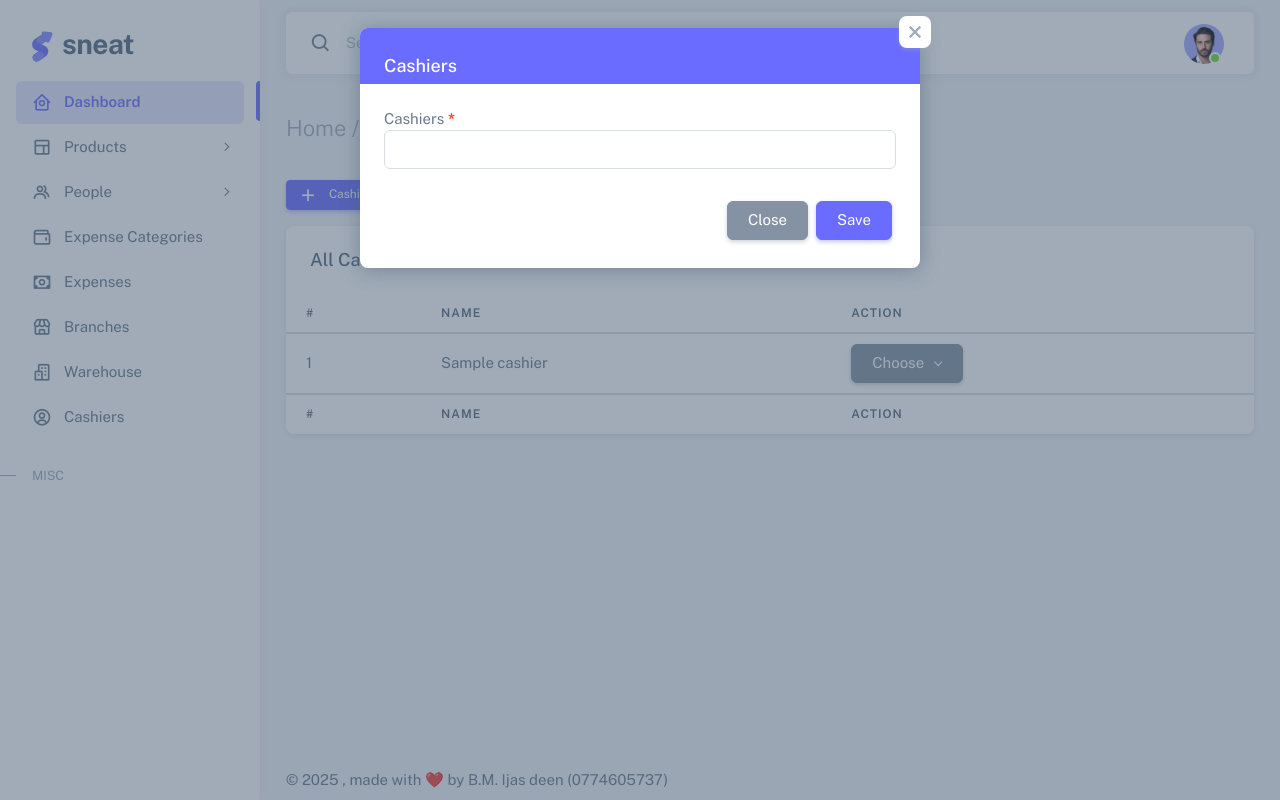
After one commit to Ijasdeen/possystem, a PHP site: page /cashiers.php in a window 1280 px wide, after a click on "Cashiers". The commit adds this page. Run offline with PHP 8.4, Linux system fonts and the light colour scheme; the visitor is signed in with stand-in values (Sample User, id 1); tables that the repository leaves empty or names only in its code hold one stand-in row (values such as "Sample post"); some libraries are stand-ins or nearby versions.

Commit message:
Updated section.

```diff
--- a/action.php
+++ b/action.php
@@ -135,7 +135,98 @@ if (isset($_POST['deleteWarehouse'])) {
         echo "0"; // Invalid ID
     }
 }
-
+ if (isset($_POST['deleteCashiersection'])) {
+    $myid = $_POST['myid'];
+
+    // Use a prepared statement to avoid SQL injection
+    $stmt = $connection->prepare("DELETE FROM cashiers WHERE id = ?");
+    $stmt->bind_param("i", $myid); // "i" denotes integer type
+    $stmt->execute();
+
+    echo ($stmt->affected_rows > 0) ? 1 : 0;
+
+    $stmt->close();
+}
+
+
+
+
+ if(isset($_POST['showOffCashier'])){
+    $query = "SELECT * FROM cashiers";
+    $result = mysqli_query($connection,$query);
+    $index =0;
+    if($result){
+        if(mysqli_num_rows($result) >0 ){
+              while($row = mysqli_fetch_assoc($result)){
+                ?>
+                <tr>
+                    <td>
+                        <?php echo ++$index?>
+                    </td>
+                    <td>
+                        <?php echo $row['name']?>
+                    </td>
+                    <td>
+                        <div class="dropdown">
+  <button class="btn btn-secondary dropdown-toggle" type="button" id="dropdownMenuButton1" data-bs-toggle="dropdown" aria-expanded="false">
+    Choose
+  </button>
+  <ul class="dropdown-menu" aria-labelledby="dropdownMenuButton1">
+    <li><a class="dropdown-item editCashiersection" myid="<?php echo $row['id']?>" name="<?php echo $row['name']?>" href="#"><i class="menu-icon tf-icons bx bx-edit"></i>&nbsp;Edit</a></li>
+    <li><a class="dropdown-item deleteCashier" myid="<?php echo $row['id']?>" href="#"><i class="menu-icon tf-icons bx bx-trash"></i>&nbsp;Delete</a></li>
+
+  </ul>
+</div>
+
+                    </td>
+                </tr>
+                <?php
+              }
+        }
+        else {
+            ?>
+              <tr>
+                <td>
+                    <span class="text text-danger fw-bold">No cashier found</span>
+                </td>
+              </tr>
+            <?php
+        }
+    }
+    else {
+        echo mysqli_error($connection);
+    }
+ }
+
+ if (isset($_POST['saveName'])) {
+    $name = ucfirst(trim($_POST['name']));
+
+
+    $stmt = $connection->prepare("SELECT id FROM cashiers WHERE name = ?");
+    $stmt->bind_param("s", $name);
+    $stmt->execute();
+    $stmt->store_result();
+
+    if ($stmt->num_rows > 0) {
+        echo 12; // Name already exists
+        exit;
+    } else {
+        // Insert new name
+        $insert = $connection->prepare("INSERT INTO cashiers (name) VALUES (?)");
+        $insert->bind_param("s", $name);
+        $insert->execute();
+
+        if ($insert->affected_rows > 0) {
+          echo 1;
+        } else {
+            echo "Insert failed";
+        }
+
+        $insert->close();
+    }
+
+    $stmt->close();
+}
 
 
 if (isset($_POST['updateBranch'])) {
--- /dev/null
+++ b/cashiers.php
@@ -0,0 +1,209 @@
+<?php
+require_once('layouts/header.php')
+?>
+
+<div class="content-wrapper">
+
+            <div class="modal fade" id="addCategoryModal" tabindex="-1" aria-labelledby="addCategoryModalLabel" aria-hidden="true">
+                <div class="modal-dialog">
+                    <div class="modal-content">
+                        <div class="modal-header bg-primary">
+                            <h5 class="modal-title text-white" id="addCategoryModalLabel">Cashiers</h5>
+                            <button type="button" class="btn-close" data-bs-dismiss="modal" aria-label="Close"></button>
+                        </div>
+                        <form id="saveCashiers">
+                            <div class="modal-body">
+
+                              <div class="form-group">
+                                <label for="">Cashiers <span class="text text-danger fw-bold">*</span></label>
+                                <input type="text" required class="form-control" id="name">
+                              </div>
+
+                            </div>
+                            <div class="modal-footer">
+                                <button type="button" class="btn btn-secondary" data-bs-dismiss="modal">Close</button>
+                                <button type="submit" class="btn btn-primary">Save</button>
+                            </div>
+                        </form>
+                    </div>
+                </div>
+            </div>
+
+
+             <div class="modal fade" id="editCashiermodal" tabindex="-1" aria-labelledby="addCategoryModalLabel" aria-hidden="true">
+                <div class="modal-dialog">
+                    <div class="modal-content">
+                        <div class="modal-header bg-primary">
+                            <h5 class="modal-title text-white" id="addCategoryModalLabel">Cashiers</h5>
+                            <button type="button" class="btn-close" data-bs-dismiss="modal" aria-label="Close"></button>
+                        </div>
+                        <form id="updateCashiermodal">
+                            <div class="modal-body">
+                               <div class="form-group">
+                                <label for="">Cashiers <span class="text text-danger fw-bold">*</span></label>
+                                <input type="text" required class="form-control" id="uname">
+                              </div>
+                             </div>
+                            <div class="modal-footer">
+                                <button type="button" class="btn btn-secondary" data-bs-dismiss="modal">Close</button>
+                                <button type="submit" class="btn btn-primary">Save</button>
+                            </div>
+                        </form>
+                    </div>
+                </div>
+            </div>
+
+
+                        <div class="modal fade" id="brancheditModalsection" tabindex="-1" aria-labelledby="addCategoryModalLabel" aria-hidden="true">
+                <div class="modal-dialog">
+                    <div class="modal-content">
+                        <div class="modal-header bg-primary">
+                            <h5 class="modal-title text-white" id="addCategoryModalLabel">Warehouses</h5>
+                            <button type="button" class="btn-close" data-bs-dismiss="modal" aria-label="Close"></button>
+                        </div>
+                        <form id="updateBranches">
+                            <div class="modal-body">
+
+                              <div class="form-group">
+                                <label for="">Name <span class="text text-danger fw-bold">*</span></label>
+                                <input type="text" required class="form-control" id="uname">
+                              </div>
+
+                                <div class="form-group">
+                                <label for="">Address</label>
+                                <input type="text"  class="form-control" id="uaddress">
+                              </div>
+                                <div class="form-group">
+                                <label for="">Mobile</label>
+                                <input type="tel"  class="form-control" id="umobile">
+                              </div>
+
+                               <div class="form-group">
+                                <label for="">Landline</label>
+                                <input type="tel"  class="form-control" id="ulandline">
+                              </div>
+
+                               <div class="form-group">
+                                <label for="">Email</label>
+                                <input type="tel"  class="form-control" id="uemail">
+                              </div>
+
+
+                            </div>
+                            <div class="modal-footer">
+                                <button type="button" class="btn btn-secondary" data-bs-dismiss="modal">Close</button>
+                                <button type="submit" class="btn btn-primary">Save</button>
+                            </div>
+                        </form>
+                    </div>
+                </div>
+            </div>
+
+
+
+              <div class="modal fade" id="editBrandsection" tabindex="-1" aria-labelledby="addCategoryModalLabel" aria-hidden="true">
+                <div class="modal-dialog">
+                    <div class="modal-content">
+                        <div class="modal-header bg-primary">
+                            <h5 class="modal-title text-white" id="addCategoryModalLabel">Warehouse</h5>
+                            <button type="button" class="btn-close" data-bs-dismiss="modal" aria-label="Close"></button>
+                        </div>
+                        <form id="updateBrands">
+                            <div class="modal-body">
+
+                              <div class="form-group">
+                                <label for="">Name</label>
+                                <input type="text" required class="form-control" id="uname">
+                              </div>
+
+                            </div>
+                            <div class="modal-footer">
+                                <button type="button" class="btn btn-secondary" data-bs-dismiss="modal">Close</button>
+                                <button type="submit" class="btn btn-primary">Update</button>
+                            </div>
+                        </form>
+                    </div>
+                </div>
+            </div>
+
+
+            <div class="modal fade" id="editCategorymodal" tabindex="-1" aria-labelledby="addCategoryModalLabel" aria-hidden="true">
+                <div class="modal-dialog">
+                    <div class="modal-content">
+                        <div class="modal-header bg-primary">
+                            <h5 class="modal-title text-white" id="addCategoryModalLabel">Add Sub category Category</h5>
+                            <button type="button" class="btn-close" data-bs-dismiss="modal" aria-label="Close"></button>
+                        </div>
+                        <form id="subcategoryupdatedform">
+                            <div class="modal-body">
+                                <div class="mb-3">
+                                    <label for="categoryName" required class="form-label">Category Name</label>
+
+
+                                </div>
+                                <div class="mb-3">
+                                    <label for="categoryCode" class="form-label">Sub category 1 </label>
+                                    <input type="text"
+                                    class="form-control" id="usubcategory1name" name="categoryCode" required>
+                                </div>
+
+                                <div class="mb-3">
+                                    <label for="subCategorycode" class="form-label">Sub category 1 Code </label>
+                                    <input type="text"  class="form-control"
+                                    id="usubcategoryCode" name="categoryCode">
+                                </div>
+                            </div>
+                            <div class="modal-footer">
+                                <button type="button" class="btn btn-secondary" data-bs-dismiss="modal">Close</button>
+                                <button type="submit" class="btn btn-primary">Save Category</button>
+                            </div>
+                        </form>
+                    </div>
+                </div>
+            </div>
+
+            <div class="container-xxl flex-grow-1 container-p-y">
+
+
+            <h4 class="fw-bold py-3 mb-4"><span class="text-muted fw-light">Home /</span> Cashiers</h4>
+
+               <div class="my-3">
+                <button class="btn btn-primary btn-sm" data-bs-target="#addCategoryModal" data-bs-toggle="modal">
+                <i class="menu-icon tf-icons bx bx-plus"></i> Cashiers
+                </button>
+               </div>
+              <div class="card">
+                <h5 class="card-header">All Cashiers</h5>
+                <div class="table-responsive text-nowrap">
+                  <table class="table">
+                    <thead>
+                      <tr>
+                          <th>#</th>
+                        <th>Name</th>
+                          <th>Action</th>
+                       </tr>
+                    </thead>
+                   <tbody id="showcashiers">
+
+                   </tbody>
+                    <tfoot class="table-border-bottom-0">
+                     <tr>
+                          <th>#</th>
+                        <th>Name</th>
+                          <th>Action</th>
+                       </tr>
+                    </tfoot>
+                  </table>
+                </div>
+              </div>
+             </div>
+
+            <div class="content-backdrop fade"></div>
+          </div>
+
+
+<?php
+require_once('layouts/footer.php');
+?>
+
+ <script src="js/cashier.js" defer></script>
--- a/layouts/header.php
+++ b/layouts/header.php
@@ -255,9 +255,8 @@ if(!isset($_SESSION['admin_name'])){
               </a>
             </li>
 
-
-              <li class="menu-item">
-              <a href="cashiers.php" class="menu-link" onclick="alert('It is under testing now'); return false;">
+               <li class="menu-item">
+              <a href="cashiers.php" class="menu-link">
                 <i class="menu-icon tf-icons bx bx-user-circle"></i>
                   <div data-i18n="Analytics">Cashiers</div>
               </a>
```
Also changed, not shown: js/cashier.js (added, +83 -0 lines), js/warehouse.js (line endings or trailing spaces), 1 other file.
